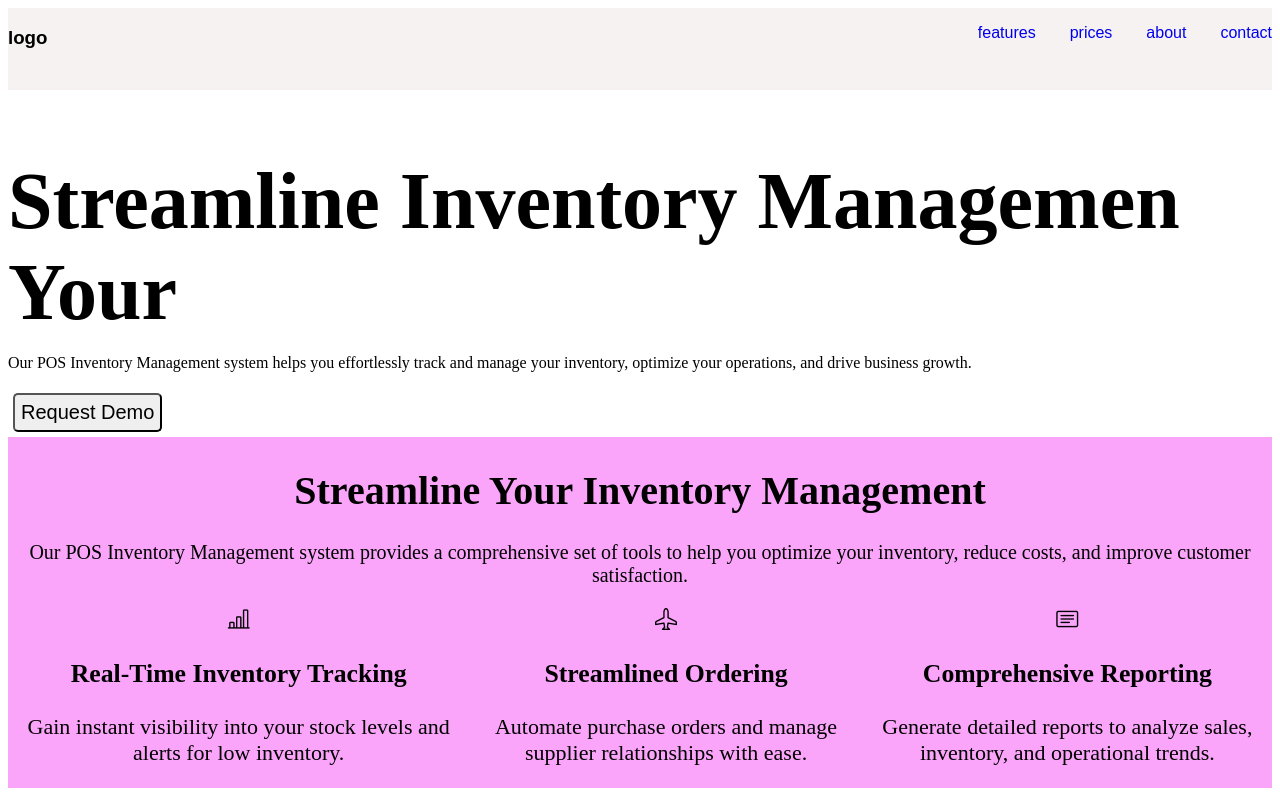
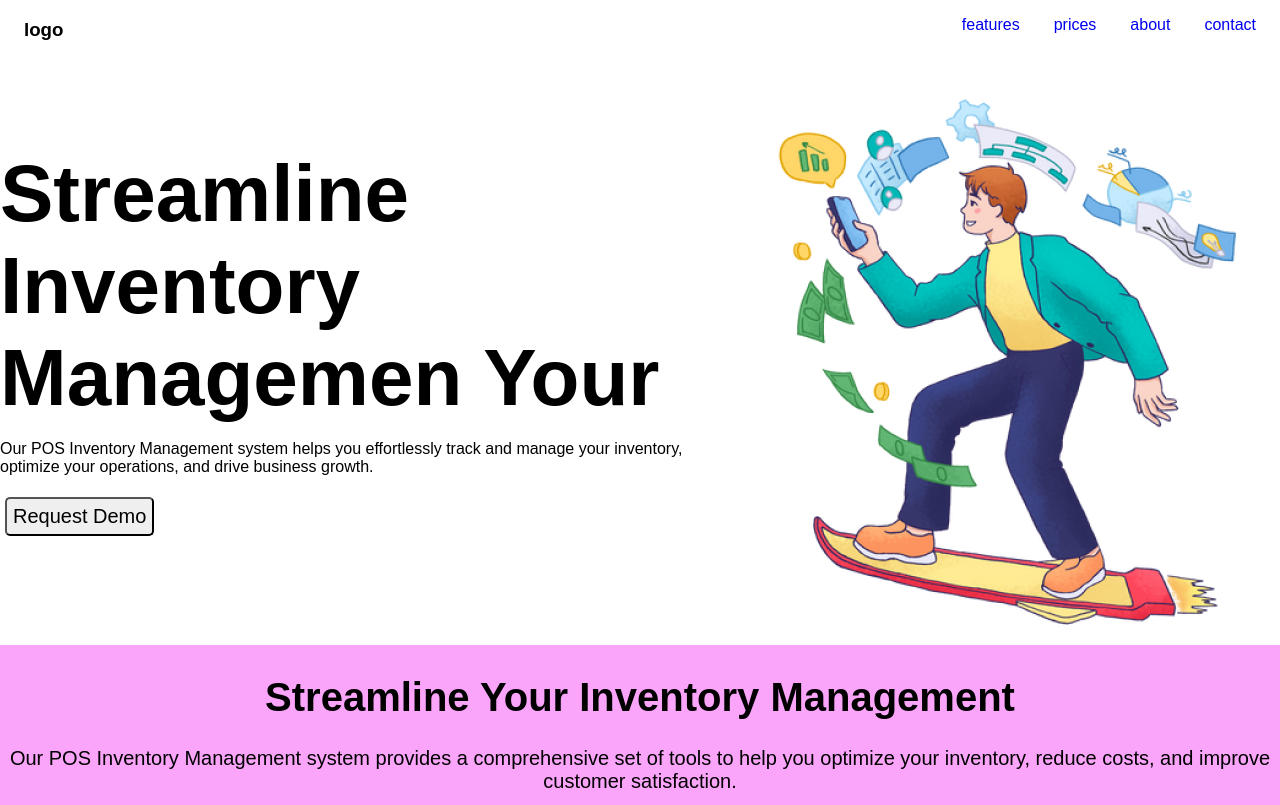
Before and after one commit to Yokeshwaran07/symmetrical-adventure, a plain HTML site: page index.html in a window 1280 px wide. Shown: the top 805 px of the page. Drawn offline with nearby package versions, Linux system fonts and the light colour scheme.

Commit message:
fixed bug

```diff
--- a/index.html
+++ b/index.html
@@ -33,7 +33,7 @@
                     <button class="btn1">Request Demo </button>
                  </div>
                  <div>
-                  <img src="./Businessman managing a startup on his phone.png" alt="">
+                  <img src="./asserts/Businessman managing a startup on his phone.png" alt="" class="img2">
 
                  </div>
             </div>
@@ -86,7 +86,7 @@
                 <button class="btn3">Learn More</button>
             </div>
             <div class="div">
-                <img src="./Man controls a robotic arm.png" alt="">
+                <img src="./asserts/Man controls a robotic arm.png" alt="">
             </div>
         </div>
 
--- a/styles.css
+++ b/styles.css
@@ -1,14 +1,18 @@
+*{
+    font-family: Arial, Helvetica, sans-serif;
+
+}
+
+body{
+    margin: 0px;
+}
 .container{
-    font-family: Arial, Helvetica, sans-serif;
-    background-color: rgb(244, 248, 251);
-
+   padding: 0px 24px;
 }
 
 .navbar{
     display: flex;
     justify-content:space-between;
-    background-color: rgb(246, 242, 242);
-
 }
 .navbar-links{
     list-style: none;
```
